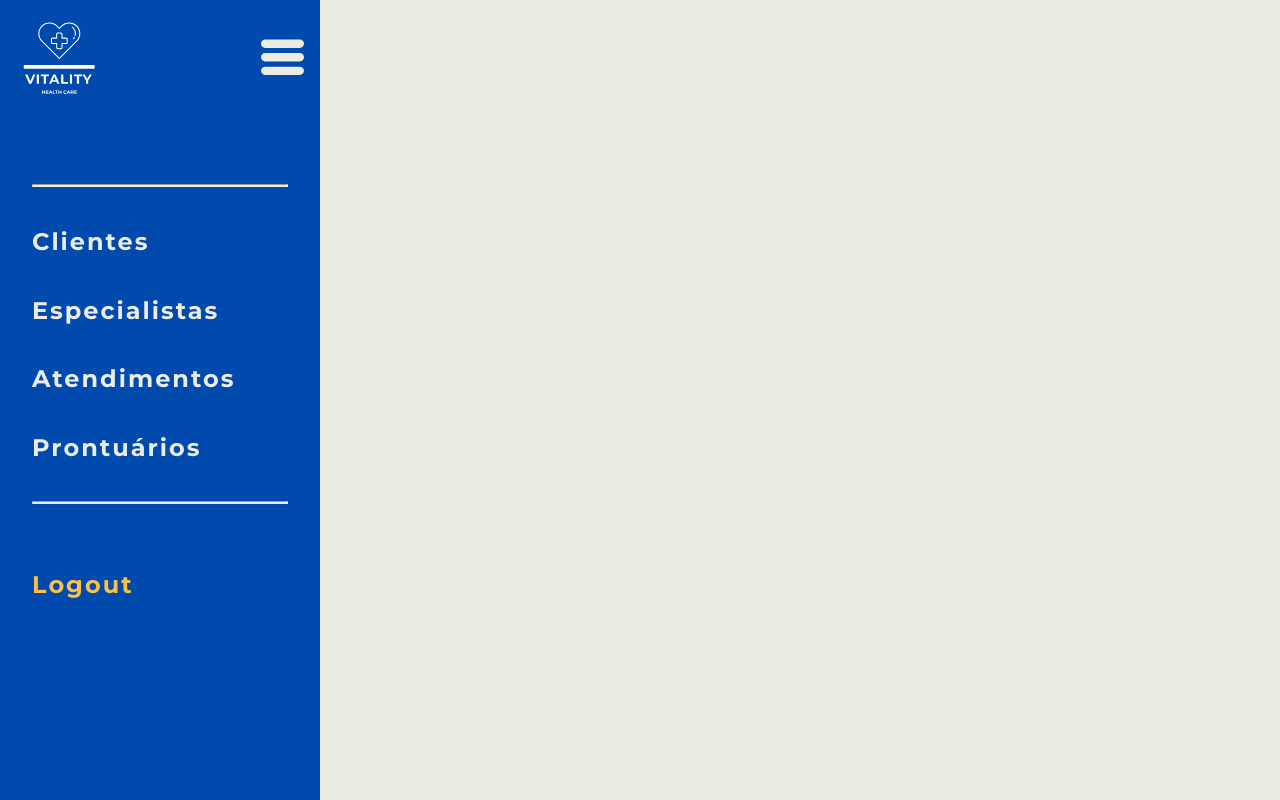
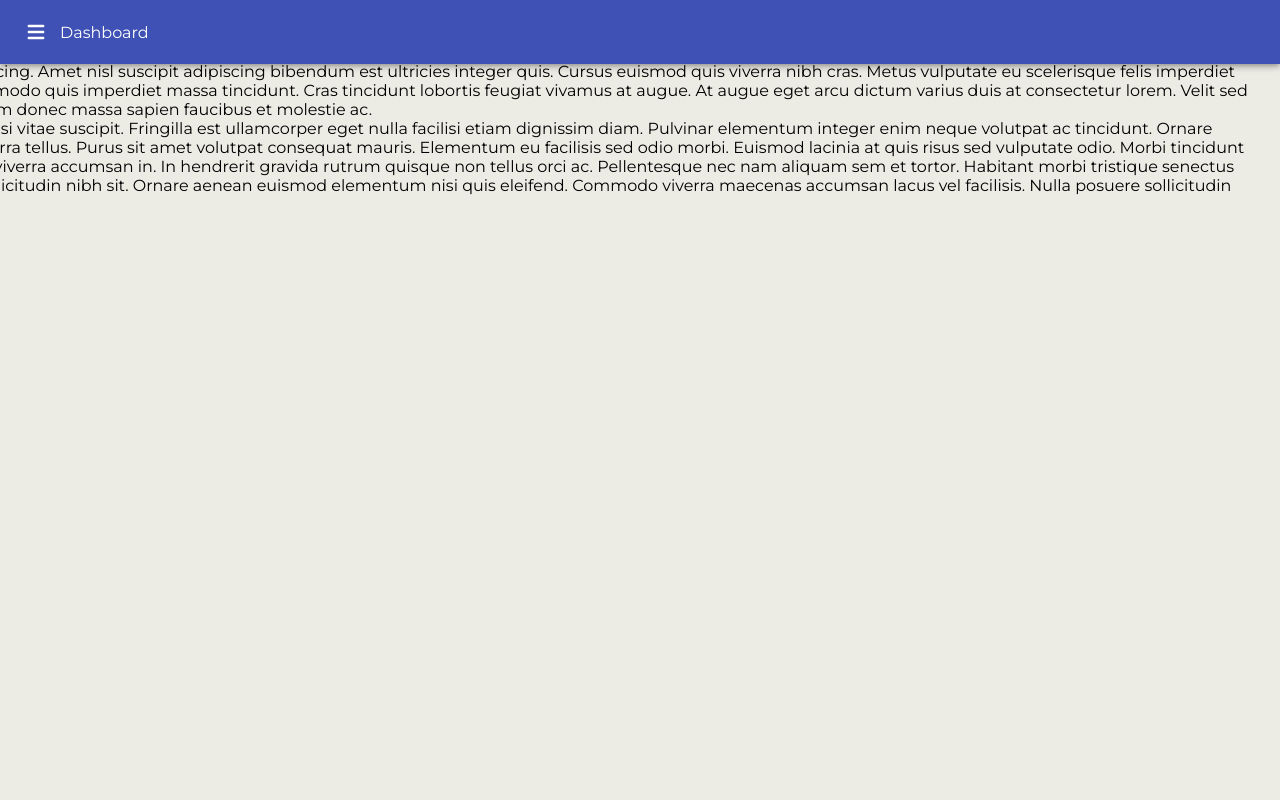
Before and after one commit to jsenger/desafio-afya, a React (Create React App) app in the folder frontend/: page /dashboard in a window 1280 px wide. Built offline with nearby package versions, Linux system fonts and the light colour scheme; the HTML template or start-up script is replaced by a standard one; a web font is replaced by a local one.

Commit message:
New Sidebar using material ui

```diff
--- a/frontend/src/components/Sidebar/index.tsx
+++ b/frontend/src/components/Sidebar/index.tsx
@@ -1,28 +1,224 @@
-import { SideBarContainer } from "./styles";
-import { Link } from "react-router-dom";
+import clsx from "clsx";
+import Drawer from "@material-ui/core/Drawer";
+import AppBar from "@material-ui/core/AppBar";
+import Toolbar from "@material-ui/core/Toolbar";
+import List from "@material-ui/core/List";
+import Divider from "@material-ui/core/Divider";
+import IconButton from "@material-ui/core/IconButton";
+import ListItem from "@material-ui/core/ListItem";
+import ListItemText from "@material-ui/core/ListItemText";
+import { HiMenu } from "react-icons/hi";
+import { AiOutlineClose } from "react-icons/ai";
+import { IconContext } from "react-icons";
+import { useState } from "react";
+import { makeStyles, Theme, createStyles } from "@material-ui/core/styles";
 
-const Sidebar: React.FC = () => {
+const drawerWidth = 300;
+const useStyles = makeStyles((theme: Theme) =>
+  createStyles({
+    root: {
+      display: "flex",
+    },
+    appBar: {
+      transition: theme.transitions.create(["margin", "width"], {
+        easing: theme.transitions.easing.sharp,
+        duration: theme.transitions.duration.leavingScreen,
+      }),
+    },
+    appBarShift: {
+      width: `calc(100% - ${drawerWidth}px)`,
+      marginLeft: drawerWidth,
+      transition: theme.transitions.create(["margin", "width"], {
+        easing: theme.transitions.easing.easeOut,
+        duration: theme.transitions.duration.enteringScreen,
+      }),
+    },
+    menuButton: {
+      marginRight: theme.spacing(2),
+    },
+    hide: {
+      display: "none",
+    },
+    drawer: {
+      width: drawerWidth,
+      flexShrink: 0,
+    },
+    drawerPaper: {
+      width: drawerWidth,
+      color: "#ecebe4",
+      backgroundColor: "#004AAD",
+    },
+    drawerHeader: {
+      display: "flex",
+      alignItems: "center",
+      padding: theme.spacing(0, 1),
+      // necessary for content to be below app bar
+      ...theme.mixins.toolbar,
+      justifyContent: "space-between",
+    },
+    content: {
+      flexGrow: 1,
+      padding: theme.spacing(3),
+      transition: theme.transitions.create("margin", {
+        easing: theme.transitions.easing.sharp,
+        duration: theme.transitions.duration.leavingScreen,
+      }),
+      marginLeft: -drawerWidth,
+    },
+    contentShift: {
+      transition: theme.transitions.create("margin", {
+        easing: theme.transitions.easing.easeOut,
+        duration: theme.transitions.duration.enteringScreen,
+      }),
+      marginLeft: 0,
+    },
+  })
+);
+
+interface SideBarProps {
+  title: string;
+}
+
+export default function Sidebar(props: SideBarProps) {
+  const classes = useStyles();
+  const [open, setOpen] = useState(false);
+
+  const handleDrawerOpen = () => {
+    setOpen(true);
+  };
+
+  const handleDrawerClose = () => {
+    setOpen(false);
+  };
+
   return (
-    <SideBarContainer>
-      <div className="menu-icons">
-        <img src="./img/vit_logo.svg" alt="Vitality logo" width="30%" />
-        <img src="./img/menu-button.svg" alt="Menu icon" width="15%" />
-      </div>
+    <div>
+      <AppBar
+        className={clsx(classes.appBar, {
+          [classes.appBarShift]: open,
+        })}
+        position="fixed"
+      >
+        <Toolbar>
+          <IconButton
+            color="inherit"
+            aria-label="open drawer"
+            onClick={handleDrawerOpen}
+            edge="start"
+          >
+            <HiMenu />
+          </IconButton>
+          {props.title}
+        </Toolbar>
+      </AppBar>
+      <Drawer
+        className={classes.drawer}
+        classes={{
+          paper: classes.drawerPaper,
+        }}
+        variant="persistent"
+        anchor="left"
+        open={open}
+      >
+        <div className={classes.drawerHeader}>
+          <img src="./img/vit_logo.svg" alt="Vitality logo" width="100px" />
+          <IconButton onClick={handleDrawerClose}>
+            <IconContext.Provider value={{ color: "#ECEBE4" }}>
+              <AiOutlineClose />
+            </IconContext.Provider>
+          </IconButton>
+        </div>
+        <Divider />
+        <List>
+          {["Clientes", "Especialistas", "Atendimentos", "Prontuários"].map(
+            (text, index) => (
+              <ListItem button key={text}>
+                <ListItemText primary={text} />
+              </ListItem>
+            )
+          )}
+        </List>
+        <Divider />
+        <List>
+          <ListItem button>
+            <ListItemText primary={"Logout"} />
+          </ListItem>
+        </List>
+      </Drawer>
+      <main
+        className={clsx(classes.content, {
+          [classes.contentShift]: open,
+        })}
+      >
+        <p>
+          Lorem ipsum dolor sit amet, consectetur adipiscing elit, sed do
+          eiusmod tempor incididunt ut labore et dolore magna aliqua. Rhoncus
+          dolor purus non enim praesent elementum facilisis leo vel. Risus at
+          ultrices mi tempus imperdiet. Semper risus in hendrerit gravida rutrum
+          quisque non tellus. Convallis convallis tellus id interdum velit
+          laoreet id donec ultrices. Odio morbi quis commodo odio aenean sed
+          adipiscing. Amet nisl suscipit adipiscing bibendum est ultricies
+          integer quis. Cursus euismod quis viverra nibh cras. Metus vulputate
+          eu scelerisque felis imperdiet proin fermentum leo. Mauris commodo
+          quis imperdiet massa tincidunt. Cras tincidunt lobortis feugiat
+          vivamus at augue. At augue eget arcu dictum varius duis at consectetur
+          lorem. Velit sed ullamcorper morbi tincidunt. Lorem donec massa sapien
+          faucibus et molestie ac.
+        </p>
+        <p>
+          Consequat mauris nunc congue nisi vitae suscipit. Fringilla est
+          ullamcorper eget nulla facilisi etiam dignissim diam. Pulvinar
+          elementum integer enim neque volutpat ac tincidunt. Ornare suspendisse
+          sed nisi lacus sed viverra tellus. Purus sit amet volutpat consequat
+          mauris. Elementum eu facilisis sed odio morbi. Euismod lacinia at quis
+          risus sed vulputate odio. Morbi tincidunt ornare massa eget egestas
+          purus viverra accumsan in. In hendrerit gravida rutrum quisque non
+          tellus orci ac. Pellentesque nec nam aliquam sem et tortor. Habitant
+          morbi tristique senectus et. Adipiscing elit duis tristique
+          sollicitudin nibh sit. Ornare aenean euismod elementum nisi quis
+          eleifend. Commodo viverra maecenas accumsan lacus vel facilisis. Nulla
+          posuere sollicitudin aliquam ultrices sagittis orci a.
+        </p>
+      </main>
+    </div>
+  );
+}
 
-      <div className="menu-links">
-      <hr />
-        <Link to="#">Clientes</Link>
-        <Link to="#">Especialistas</Link>
-        <Link to="#">Atendimentos</Link>
-        <Link to="#">Prontuários</Link>
-        <hr />
-      </div>
+// import { SideBarContainer } from "./styles";
+// import { Link } from "react-router-dom";
+// import { useState } from "react";
+// import Drawer from "@material-ui/core/Drawer";
 
-      <div className="logout">
-        <Link to="#">Logout</Link>
-      </div>
-    </SideBarContainer>
-  );
-};
+// const Sidebar: React.FC = () => {
+//   const [open, setOpen] = useState(false);
 
-export default Sidebar;
+//   const handleDrawerOpen = () => setOpen(true);
+
+//   const handleDrawerClose = () => setOpen(false);
+
+//   return (
+//     <Drawer variant="persistent" anchor="left" open={open}>
+//       <SideBarContainer>
+//         <div className="menu-icons">
+//           <img src="./img/vit_logo.svg" alt="Vitality logo" width="30%" />
+//           <img src="./img/menu-button.svg" alt="Menu icon" width="15%" />
+//         </div>
+
+//         <div className="menu-links">
+//           <hr />
+//           <Link to="#">Clientes</Link>
+//           <Link to="#">Especialistas</Link>
+//           <Link to="#">Atendimentos</Link>
+//           <Link to="#">Prontuários</Link>
+//           <hr />
+//         </div>
+
+//         <div className="logout">
+//           <Link to="#">Logout</Link>
+//         </div>
+//       </SideBarContainer>
+//     </Drawer>
+//   );
+// };
+
+// export default Sidebar;
--- a/frontend/src/views/pages/Dashboard/index.tsx
+++ b/frontend/src/views/pages/Dashboard/index.tsx
@@ -3,7 +3,7 @@ import Sidebar from '../../../components/Sidebar'
 
 const Dashboard: React.FC = () => {
   return (
-    <Sidebar />
+    <Sidebar title="Dashboard" />
   );
 }
 
```
